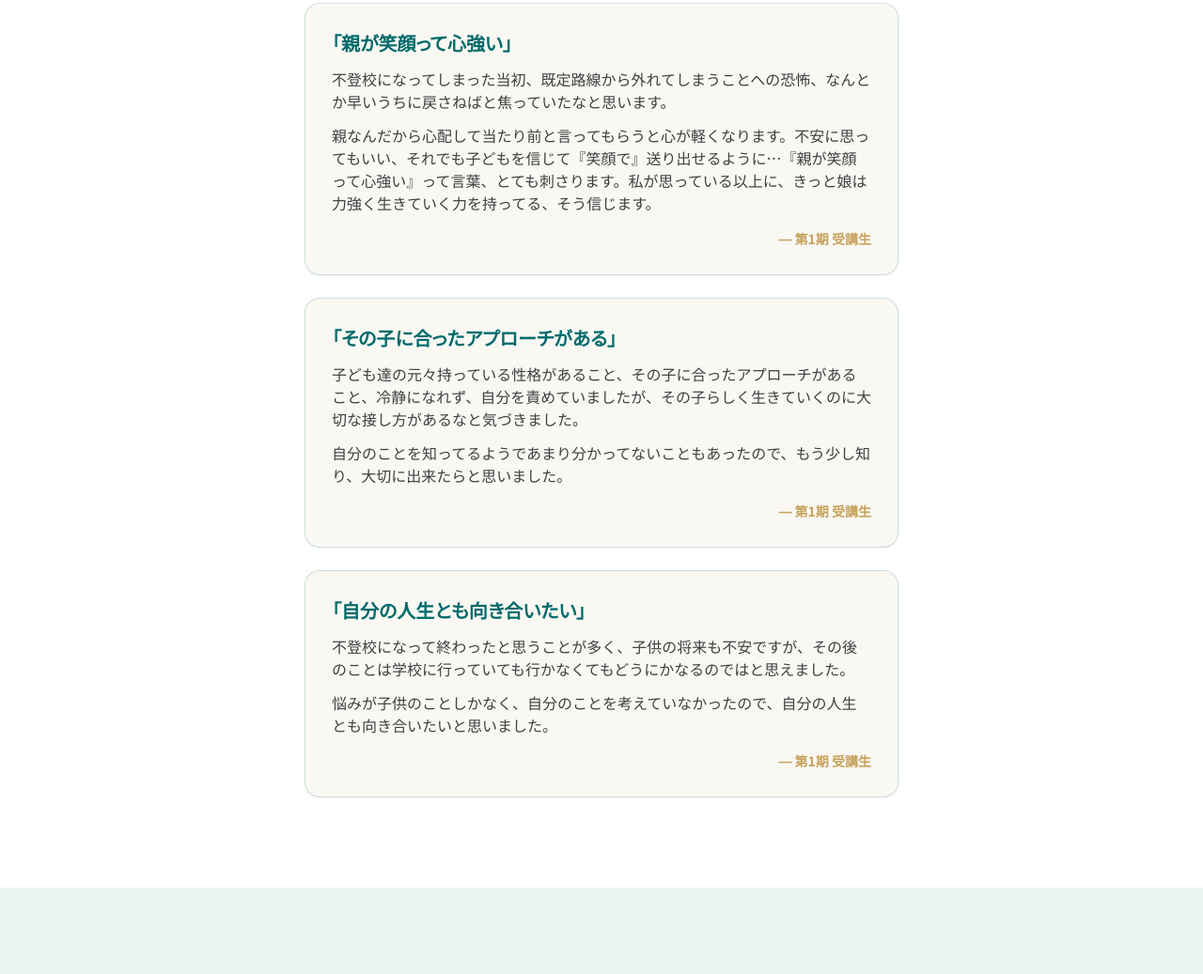
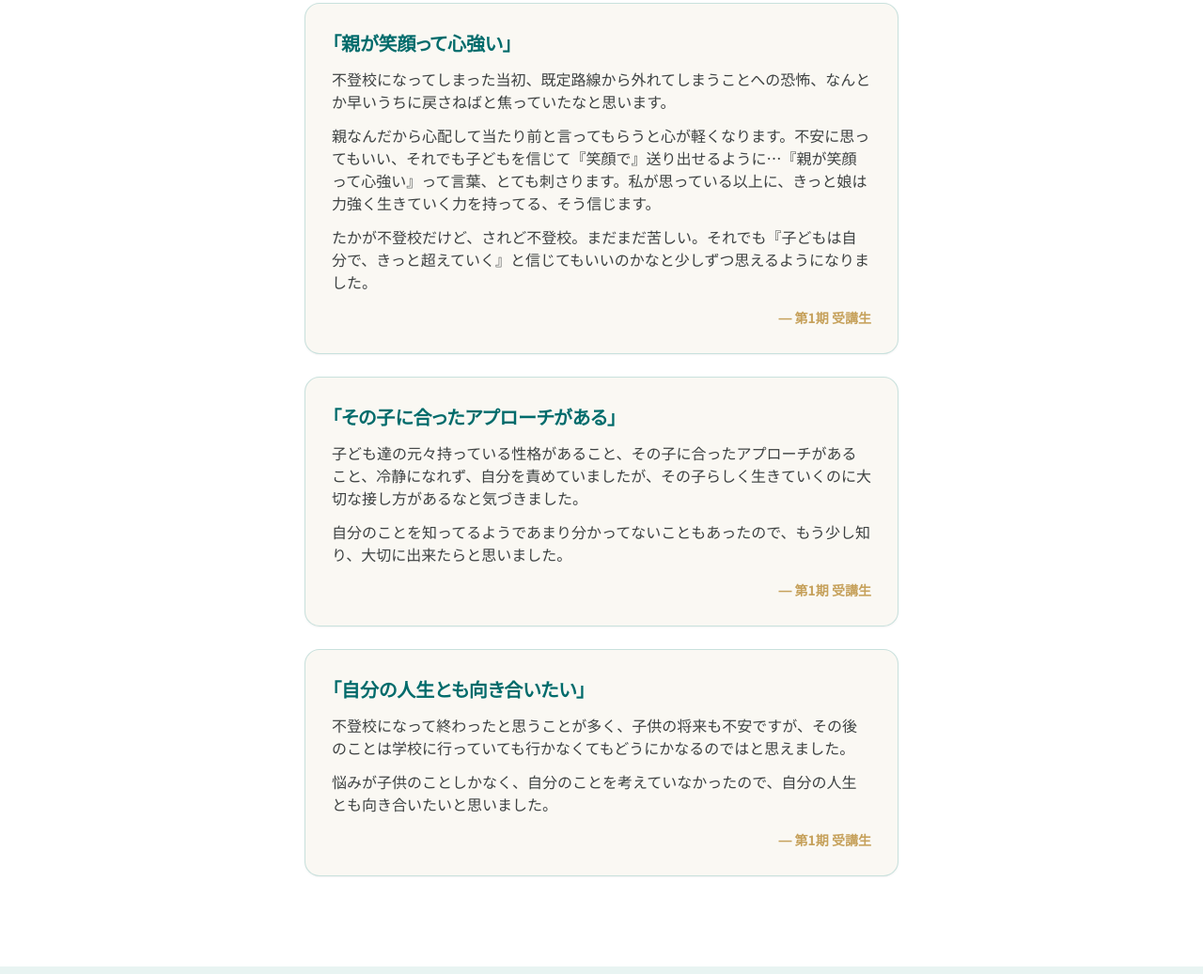
Before and after one commit to ladybirdm1206-spec/mother1th, a plain HTML site: page seminar2/index.html in a window 1280 px wide. Shown: the part 6702-7739 px from the top of the page at 94% size. Drawn offline with nearby package versions, Linux system fonts and the light colour scheme.

Commit message:
seminar2: add closing line to the first testimonial
Co-Authored-By: Claude Opus 5.5 <noreply@anthropic.com>
Claude-Session: https://claude.ai/code/session_01MEe9dy1wyBhZqctxGmCrS6

```diff
--- a/seminar2/index.html
+++ b/seminar2/index.html
@@ -515,6 +515,7 @@
             <blockquote class="space-y-3 text-[14.5px] sm:text-base text-[#3D4141] leading-relaxed">
               <p>不登校になってしまった当初、既定路線から外れてしまうことへの恐怖、なんとか早いうちに戻さねばと焦っていたなと思います。</p>
             <p>親なんだから心配して当たり前と言ってもらうと心が軽くなります。不安に思ってもいい、それでも子どもを信じて『笑顔で』送り出せるように…『親が笑顔って心強い』って言葉、とても刺さります。私が思っている以上に、きっと娘は力強く生きていく力を持ってる、そう信じます。</p>
+            <p>たかが不登校だけど、されど不登校。まだまだ苦しい。それでも『子どもは自分で、きっと超えていく』と信じてもいいのかなと少しずつ思えるようになりました。</p>
             </blockquote>
             <figcaption class="mt-4 text-right text-xs sm:text-sm text-[#C6A15B] font-bold">― 第1期 受講生</figcaption>
           </figure>
```
